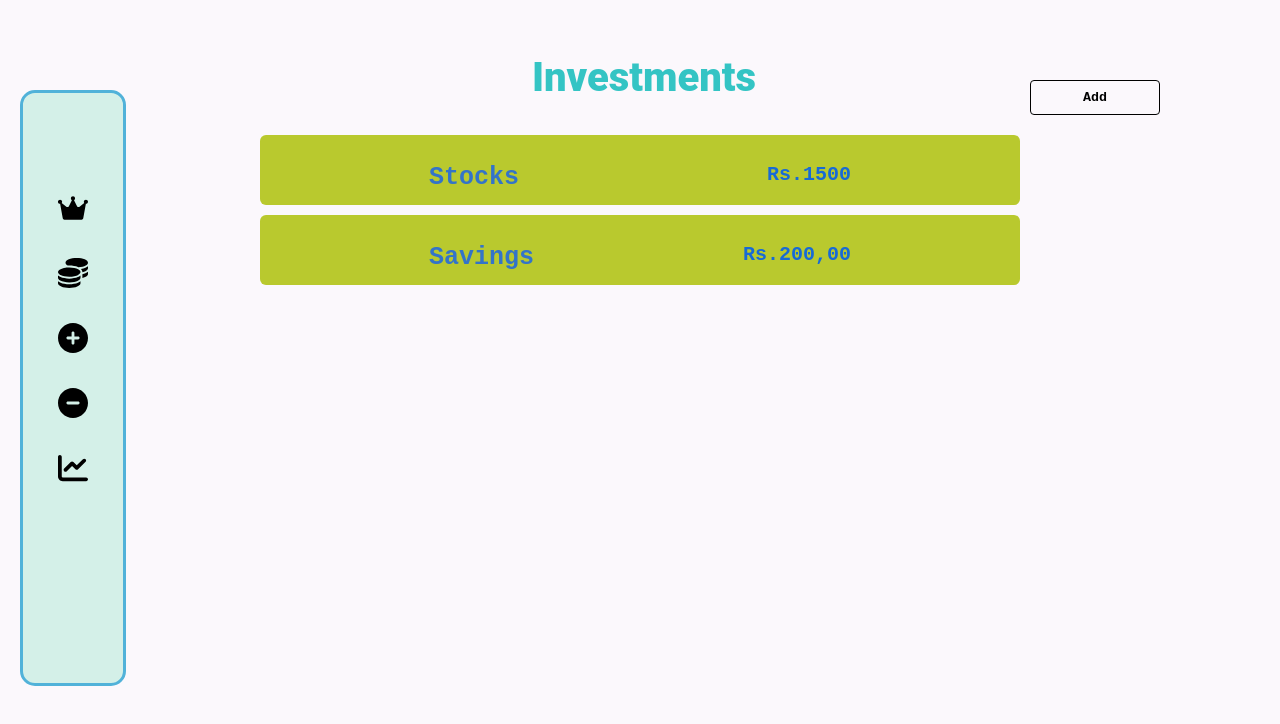
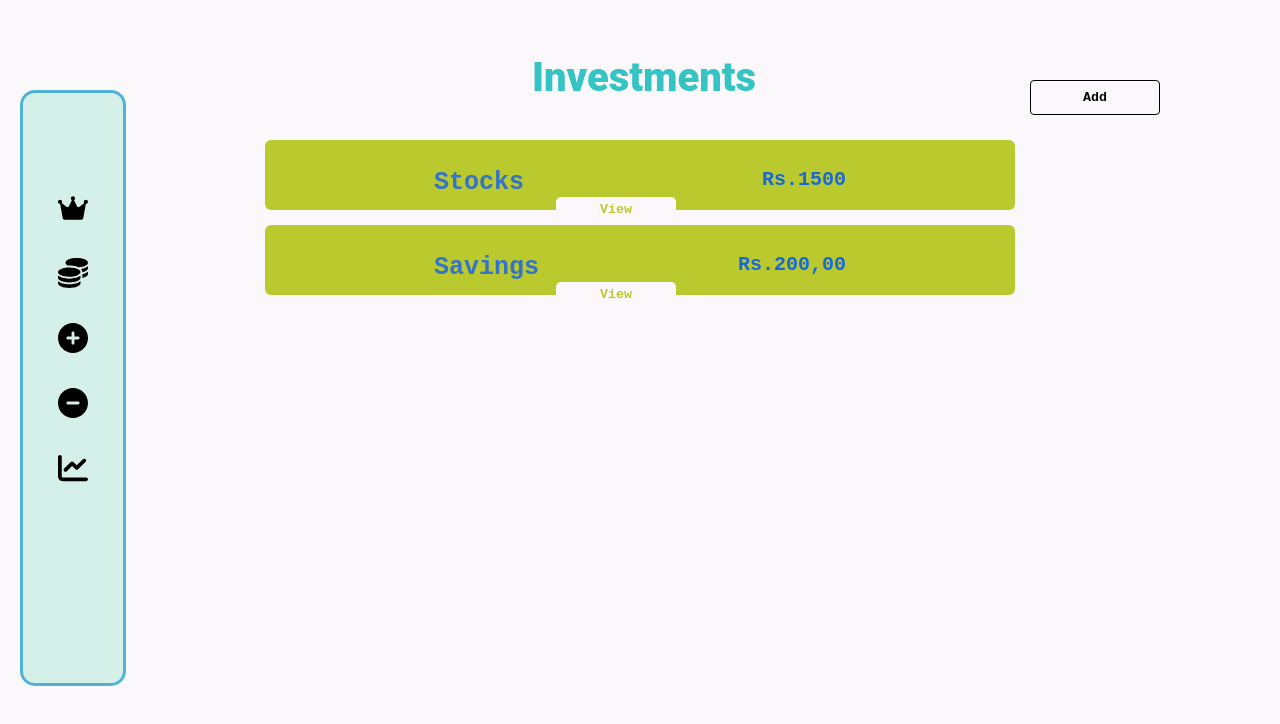
Before and after one commit to UtsabKafle/inflation, a React (Create React App) app in the folder frontend/: page /investments in a window 1280 px wide. Shown: the top 724 px of the page. Built offline with nearby package versions, Linux system fonts and the light colour scheme.

Commit message:
i created really funy page with stupid buttons >_<

```diff
--- a/frontend/src/Components/Investments/Investments.jsx
+++ b/frontend/src/Components/Investments/Investments.jsx
@@ -60,6 +60,9 @@ const Investments = () => {
         Stocks
       </div>
       <div className="inv-present-val">Rs.1500</div>
+      <div className="inv-btn-holder">
+      <button type='button' className='inv-btn'>View</button>
+      </div>
       </div>
     </div>
 
@@ -70,7 +73,9 @@ const Investments = () => {
       Savings
       </div>
       <div className="inv-present-val">Rs.200,00</div>
-      {/* <button type='button'>View</button> */}
+      <div className="inv-btn-holder">
+      <button type='button' className='inv-btn'>View</button>
+      </div>
       </div>
     </div>
 
--- a/frontend/src/Components/Investments/Styles/Investment.css
+++ b/frontend/src/Components/Investments/Styles/Investment.css
@@ -8,7 +8,7 @@
     border-radius: 6px;
     /* border: 1px solid rebeccapurple; */
     /* display: inline-block; */
-    margin: 10px;
+    margin: 15px;
     padding: 5px;
     /* width: 300px; */
     height: 60px;
@@ -61,3 +61,24 @@
     background-color: rgb(84, 181, 148);
     color:white;
 }
+.inv-btn{
+    width:120px;
+    height: 25px;
+    background-color: #fbf8fc;
+    /* border:1px solid grey; */
+    border: none;
+    border-radius: 5px;
+    font-family: 'Courier New', Courier, monospace;
+    font-weight: 700;
+    color: rgb(185, 201, 46);
+    cursor: pointer;
+}
+.inv-btn:hover{
+    background-color: rgb(185, 201, 46);
+    color:#fbf8fc;
+}
+.inv-btn-holder{
+    /* display: inline; */
+    margin: 0px 122px;
+    /* background-color:white; */
+}
```
